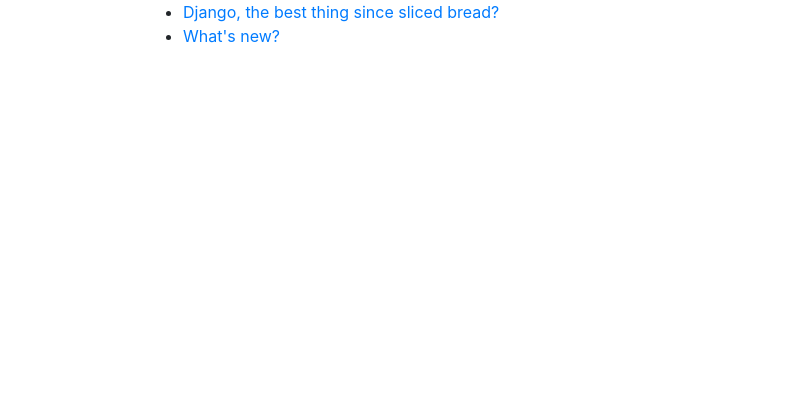
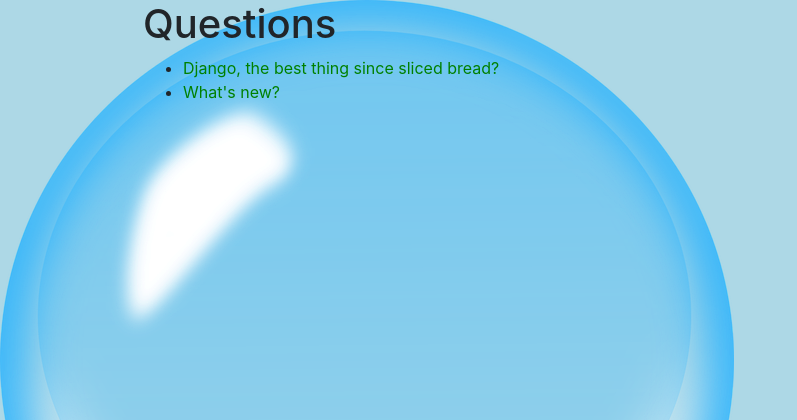
Before and after one commit to CompIsle/APO_L3U27_2021, a Django app: page / in a window 1280 px wide. Shown: the top 420 px of the page, without its empty margins (0-797 px from the left). Run offline with Django 3.2, Linux system fonts and the light colour scheme; data comes from the database, SQL or seed files in the repository; both versions use the stored data as it was after the commit; some libraries are stand-ins or nearby versions.

Commit message:
tut 6 + how to use base templates

```diff
--- a/mysite/fixtures.json
+++ b/mysite/fixtures.json
@@ -1,4 +1 @@
 [{"model": "polls.question", "pk": 1, "fields": {"question_text": "What's new?", "pub_date": "2021-04-16T12:23:18.923Z"}}, {"model": "polls.question", "pk": 2, "fields": {"question_text": "Django, the best thing since sliced bread?", "pub_date": "2021-04-16T12:29:25.004Z"}}, {"model": "polls.choice", "pk": 1, "fields": {"question": 1, "choice_text": "The sky", "votes": 0}}, {"model": "polls.choice", "pk": 2, "fields": {"question": 1, "choice_text": "Not much", "votes": 2}}, {"model": "polls.choice", "pk": 3, "fields": {"question": 1, "choice_text": "Hacking again", "votes": 2}}, {"model": "polls.choice", "pk": 4, "fields": {"question": 2, "choice_text": "Yes", "votes": 5}}, {"model": "polls.choice", "pk": 5, "fields": {"question": 2, "choice_text": "No", "votes": 2}}]
-
-
-python manage.py loaddata fixtures.json
--- /dev/null
+++ b/mysite/polls/static/polls/style.css
@@ -0,0 +1,6 @@
+li a {
+  color: green;
+}
+body {
+  background: lightblue url("images/bubble.png") no-repeat;
+}
--- a/mysite/polls/templates/polls/base.html
+++ b/mysite/polls/templates/polls/base.html
@@ -1,3 +1,4 @@
+{% load static %}
 <!DOCTYPE html>
 <html>
   <head>
@@ -7,11 +8,17 @@
       rel="stylesheet"
       href="https://maxcdn.bootstrapcdn.com/bootstrap/4.1.3/css/bootstrap.min.css"
     />
+    <link
+      rel="stylesheet"
+      href="{% static 'polls/style.css' %}"
+    />
   </head>
 
   <body>
     <div style="width:80%" class="container">
     {% block body %}
+      ERROR? User templates are supposed to provide
+      their own content!
     {% endblock body %}
 
     </div>
--- a/mysite/polls/templates/polls/index.html
+++ b/mysite/polls/templates/polls/index.html
@@ -1,4 +1,9 @@
-{% extends "polls/base.html" %} {% block body %} {% if latest_question_list %}
+{% extends "polls/base.html" %}
+
+{% block body %}
+
+  <header><h1>Questions</h1></header>
+  {% if latest_question_list %}
   <ul>
     {% for question in latest_question_list %}
       <li>
@@ -10,4 +15,6 @@
   </ul>
   {% else %}
   <p>No polls are available.</p>
-{% endif %} {% endblock %}
+  {% endif %}
+
+{% endblock %}
```
Also changed, not shown: mysite/db.sqlite3, mysite/polls/static/polls/images/bubble.png (added). Lines whose indentation alone changed are shown as unchanged.
